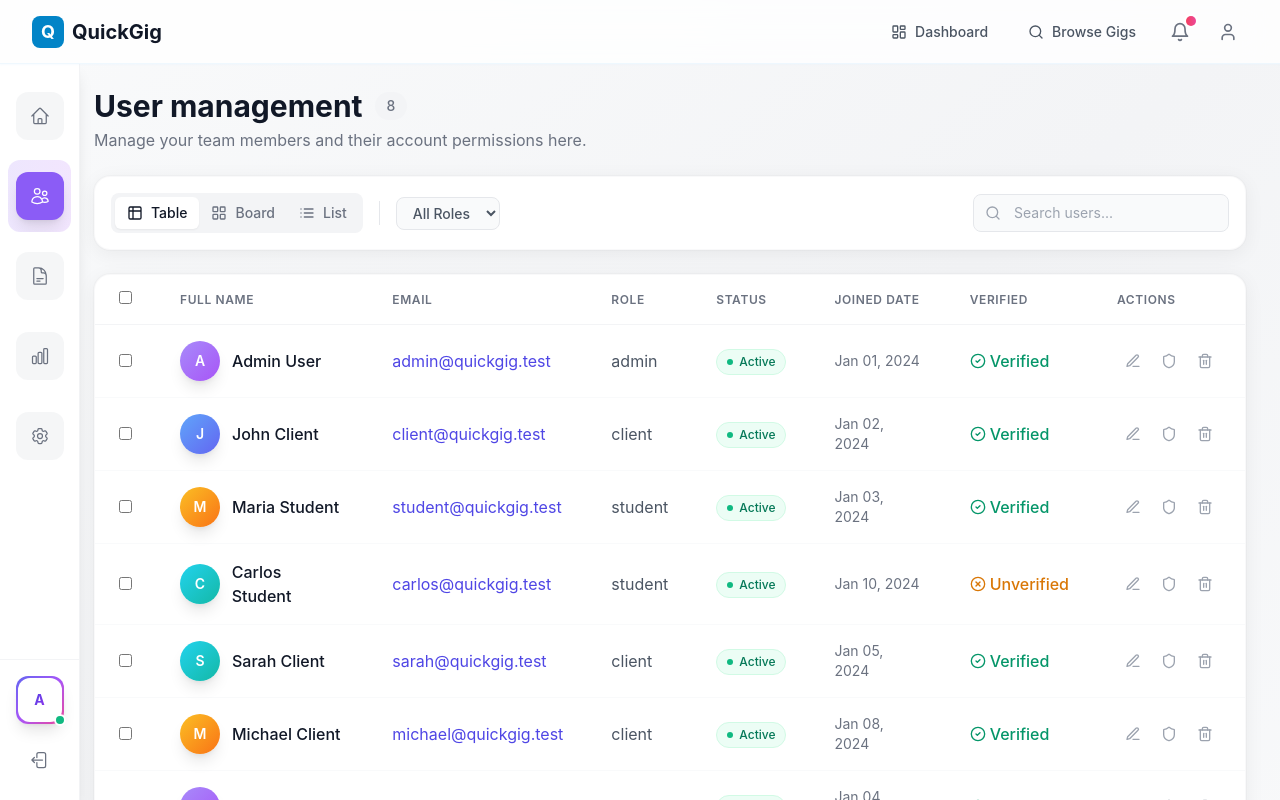
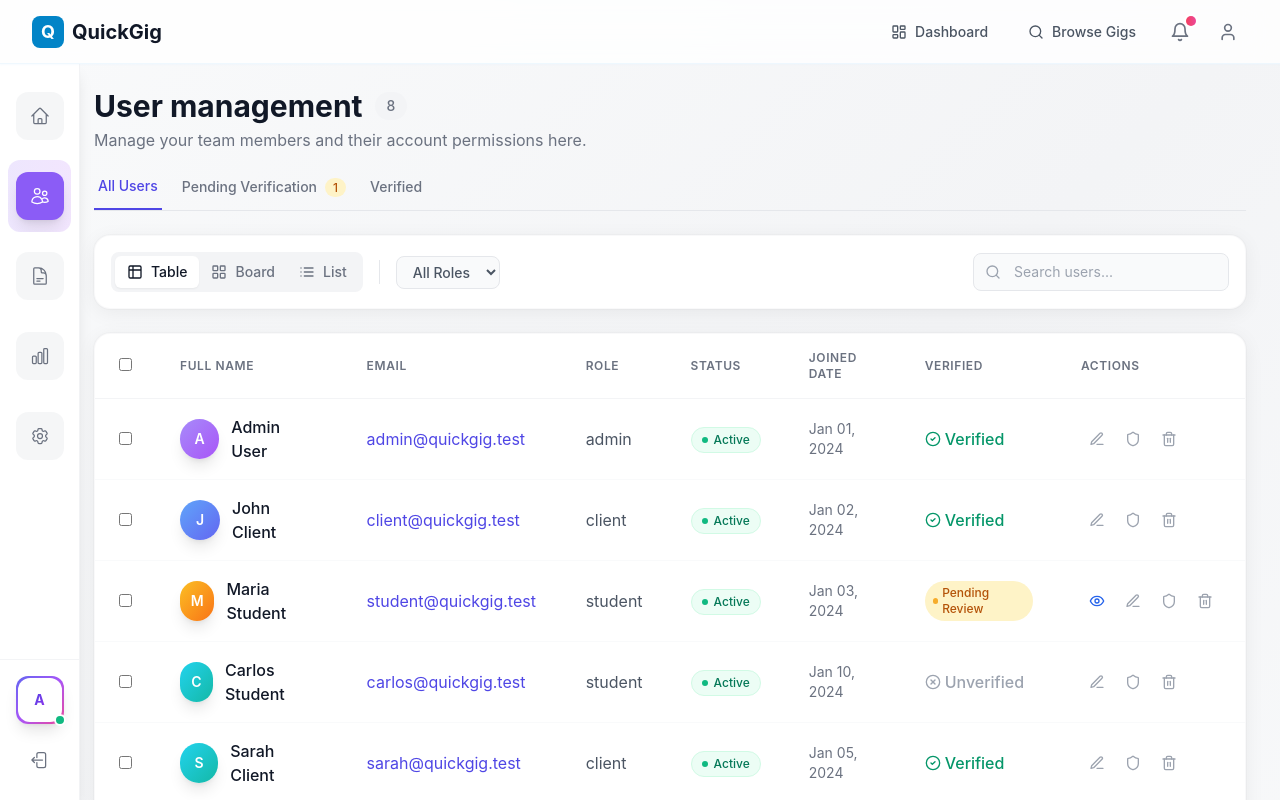
Before and after one commit to Style98k/Capstone, a React (Vite) app in the folder frontend/: page /admin/users in a window 1280 px wide. Shown: the top 800 px of the page. Built offline with nearby package versions, Linux system fonts and the light colour scheme.

Commit message:
update user management and student profile

```diff
--- a/frontend/src/App.jsx
+++ b/frontend/src/App.jsx
@@ -5,7 +5,7 @@ import { AuthProvider } from './hooks/useLocalAuth'
 function App() {
   return (
     <AuthProvider>
-      <BrowserRouter>
+      <BrowserRouter future={{ v7_startTransition: true, v7_relativeSplatPath: true }}>
         <AppRouter />
       </BrowserRouter>
     </AuthProvider>
--- a/frontend/src/pages/GigDetails.jsx
+++ b/frontend/src/pages/GigDetails.jsx
@@ -201,6 +201,8 @@ export default function GigDetails() {
 
           <input
             type="file"
+            name="attachments"
+            id="attachment-upload"
             ref={fileInputRef}
             className="hidden"
             multiple
@@ -283,6 +285,8 @@ export default function GigDetails() {
                       {isManagingAttachments && (
                         <input
                           type="checkbox"
+                          name={`remove-attachment-${idx}`}
+                          id={`remove-attachment-${idx}`}
                           className="h-3 w-3 rounded border-gray-300 text-primary-600 focus:ring-primary-500"
                           checked={checked}
                           onChange={(e) => {
@@ -309,6 +313,8 @@ export default function GigDetails() {
           <div className="mt-2 rounded-2xl border border-gray-200 dark:border-gray-700 bg-white/80 dark:bg-gray-900/60 px-4 py-3 sm:px-5 sm:py-4 shadow-sm hover:shadow-md focus-within:border-primary-300 focus-within:ring-1 focus-within:ring-primary-200 dark:focus-within:border-primary-500 dark:focus-within:ring-primary-800 transition-all">
             <Textarea
               label="Your Proposal"
+              name="proposal"
+              id="gig-proposal"
               value={proposal}
               onChange={(e) => setProposal(e.target.value)}
               placeholder="Tell the client why you're a great fit, your experience, and when you can start..."
--- a/frontend/src/pages/admin/ManageUsers.jsx
+++ b/frontend/src/pages/admin/ManageUsers.jsx
@@ -1,4 +1,4 @@
-import { useState } from 'react'
+import { useState, useEffect } from 'react'
 import { mockUsers } from '../../data/mockUsers'
 import Card from '../../components/UI/Card'
 import { motion, AnimatePresence } from 'framer-motion'
@@ -16,8 +16,11 @@ import {
   Trash2,
   CheckCircle2,
   XCircle,
-  Shield
+  Shield,
+  Eye
 } from 'lucide-react'
+import Modal from '../../components/UI/Modal'
+import Button from '../../components/UI/Button'
 
 // Avatar color palette
 const avatarColors = [
@@ -37,13 +40,39 @@ const getAvatarColor = (name) => {
 }
 
 export default function ManageUsers() {
-  const [users, setUsers] = useState(mockUsers)
+  const [users, setUsers] = useState(() => {
+    // Initial state setup with hardcoded pending status for Maria
+    return mockUsers.map(u => {
+      if (u.name === 'Maria Student') {
+        return { ...u, verificationStatus: 'pending', verified: false }
+      }
+      return { ...u, verificationStatus: u.verified ? 'verified' : 'unverified' }
+    })
+  })
+
   const [filter, setFilter] = useState('')
   const [roleFilter, setRoleFilter] = useState('all')
+  const [verificationTab, setVerificationTab] = useState('all') // 'all', 'pending', 'verified'
   const [currentPage, setCurrentPage] = useState(1)
   const [viewMode, setViewMode] = useState('table')
   const [itemsPerPage, setItemsPerPage] = useState(10)
   const [selectedUsers, setSelectedUsers] = useState([])
+
+  // Verification Modal State
+  const [isVerifyModalOpen, setIsVerifyModalOpen] = useState(false)
+  const [userToVerify, setUserToVerify] = useState(null)
+
+  // Load Logic
+  useEffect(() => {
+    const storedStatus = localStorage.getItem('verificationStatus')
+    if (storedStatus) {
+      setUsers(prev => prev.map(u =>
+        u.name === 'Maria Student'
+          ? { ...u, verificationStatus: storedStatus, verified: storedStatus === 'verified' }
+          : u
+      ))
+    }
+  }, [])
 
   const filteredUsers = users.filter(u => {
     const matchesSearch =
@@ -53,8 +82,50 @@ export default function ManageUsers() {
 
     const matchesRole = roleFilter === 'all' || u.role === roleFilter
 
-    return matchesSearch && matchesRole
+    // Verification Tab Filter
+    let matchesTab = true
+    if (verificationTab === 'pending') matchesTab = u.verificationStatus === 'pending'
+    if (verificationTab === 'verified') matchesTab = u.verificationStatus === 'verified'
+
+    return matchesSearch && matchesRole && matchesTab
   })
+
+  const pendingCount = users.filter(u => u.verificationStatus === 'pending').length
+
+  const handleOpenVerify = (user) => {
+    setUserToVerify(user)
+    setIsVerifyModalOpen(true)
+  }
+
+  const handleApproveVerify = () => {
+    if (!userToVerify) return
+
+    setUsers(prev => prev.map(u =>
+      u.id === userToVerify.id
+        ? { ...u, verificationStatus: 'verified', verified: true }
+        : u
+    ))
+
+    localStorage.setItem('verificationStatus', 'verified')
+    localStorage.setItem('studentNotification', 'Your ID has been approved!')
+    setIsVerifyModalOpen(false)
+    setUserToVerify(null)
+  }
+
+  const handleRejectVerify = () => {
+    if (!userToVerify) return
+
+    setUsers(prev => prev.map(u =>
+      u.id === userToVerify.id
+        ? { ...u, verificationStatus: 'unverified', verified: false }
+        : u
+    ))
+
+    localStorage.setItem('verificationStatus', 'unverified')
+    localStorage.setItem('studentNotification', 'ID Rejected. Please upload a clearer photo.')
+    setIsVerifyModalOpen(false)
+    setUserToVerify(null)
+  }
 
   // Pagination
   const totalPages = Math.ceil(filteredUsers.length / itemsPerPage)
@@ -102,6 +173,42 @@ export default function ManageUsers() {
           </p>
         </div>
       </motion.div>
+
+      {/* Tabs */}
+      <div className="flex gap-4 border-b border-gray-200 dark:border-gray-700">
+        <button
+          onClick={() => { setVerificationTab('all'); setCurrentPage(1); }}
+          className={`pb-3 px-1 text-sm font-medium transition-all relative ${verificationTab === 'all'
+            ? 'text-indigo-600 border-b-2 border-indigo-600'
+            : 'text-gray-500 hover:text-gray-700'
+            }`}
+        >
+          All Users
+        </button>
+        <button
+          onClick={() => { setVerificationTab('pending'); setCurrentPage(1); }}
+          className={`pb-3 px-1 text-sm font-medium transition-all relative ${verificationTab === 'pending'
+            ? 'text-indigo-600 border-b-2 border-indigo-600'
+            : 'text-gray-500 hover:text-gray-700'
+            }`}
+        >
+          Pending Verification
+          {pendingCount > 0 && (
+            <span className="ml-2 px-2 py-0.5 text-xs bg-amber-100 text-amber-700 rounded-full">
+              {pendingCount}
+            </span>
+          )}
+        </button>
+        <button
+          onClick={() => { setVerificationTab('verified'); setCurrentPage(1); }}
+          className={`pb-3 px-1 text-sm font-medium transition-all relative ${verificationTab === 'verified'
+            ? 'text-indigo-600 border-b-2 border-indigo-600'
+            : 'text-gray-500 hover:text-gray-700'
+            }`}
+        >
+          Verified
+        </button>
+      </div>
 
       {/* Toolbar */}
       <Card padding="p-4" delay={1}>
@@ -171,6 +278,8 @@ export default function ManageUsers() {
               <Search className="absolute left-3 top-1/2 -translate-y-1/2 w-4 h-4 text-gray-400" />
               <input
                 type="text"
+                name="search"
+                id="search-users"
                 placeholder="Search users..."
                 value={filter}
                 onChange={(e) => {
@@ -203,7 +312,12 @@ export default function ManageUsers() {
                   <thead>
                     <tr className="border-b border-gray-100">
                       <th className="text-left py-4 px-6 text-xs font-semibold text-gray-500 uppercase tracking-wider">
-                        <input type="checkbox" className="rounded border-gray-300 text-indigo-600 focus:ring-indigo-500" />
+                        <input
+                          type="checkbox"
+                          name="selectAll"
+                          id="select-all-users"
+                          className="rounded border-gray-300 text-indigo-600 focus:ring-indigo-500"
+                        />
                       </th>
                       <th className="text-left py-4 px-6 text-xs font-semibold text-gray-500 uppercase tracking-wider">
                         Full name
@@ -239,7 +353,12 @@ export default function ManageUsers() {
                           transition-colors duration-200 group"
                       >
                         <td className="py-4 px-6">
-                          <input type="checkbox" className="rounded border-gray-300 text-indigo-600 focus:ring-indigo-500" />
+                          <input
+                            type="checkbox"
+                            name={`selectUser-${user.id}`}
+                            id={`select-user-${user.id}`}
+                            className="rounded border-gray-300 text-indigo-600 focus:ring-indigo-500"
+                          />
                         </td>
                         <td className="py-4 px-6">
                           <div className="flex items-center gap-3">
@@ -285,7 +404,12 @@ export default function ManageUsers() {
                           }
                         </td>
                         <td className="py-4 px-6">
-                          {user.verified ? (
+                          {user.verificationStatus === 'pending' ? (
+                            <span className="px-2 py-1 bg-amber-100 text-amber-700 rounded-full text-xs font-medium inline-flex items-center gap-1">
+                              <span className="w-1.5 h-1.5 rounded-full bg-amber-500 animate-pulse"></span>
+                              Pending Review
+                            </span>
+                          ) : user.verified ? (
                             <span className="text-emerald-600 font-medium flex items-center gap-1">
                               <CheckCircle2 className="w-4 h-4" />
                               Verified
@@ -293,7 +417,7 @@ export default function ManageUsers() {
                           ) : (
                             <button
                               onClick={() => handleVerify(user.id)}
-                              className="text-amber-600 font-medium flex items-center gap-1 hover:text-amber-700 transition-colors"
+                              className="text-gray-400 font-medium flex items-center gap-1 hover:text-gray-600 transition-colors"
                             >
                               <XCircle className="w-4 h-4" />
                               Unverified
@@ -302,6 +426,17 @@ export default function ManageUsers() {
                         </td>
                         <td className="py-4 px-6">
                           <div className="flex items-center gap-1">
+                            {user.verificationStatus === 'pending' && (
+                              <motion.button
+                                whileHover={{ scale: 1.1 }}
+                                whileTap={{ scale: 0.95 }}
+                                onClick={() => handleOpenVerify(user)}
+                                className="p-2 text-blue-600 hover:bg-blue-50 rounded-lg transition-colors"
+                                title="Review Verification"
+                              >
+                                <Eye className="w-4 h-4" />
+                              </motion.button>
+                            )}
                             <motion.button
                               whileHover={{ scale: 1.1 }}
                               whileTap={{ scale: 0.95 }}
@@ -821,6 +956,58 @@ export default function ManageUsers() {
           </motion.div>
         )}
       </AnimatePresence>
+
+      {/* Verification Modal */}
+      <Modal
+        isOpen={isVerifyModalOpen}
+        onClose={() => setIsVerifyModalOpen(false)}
+        title="Verify Student Identity"
+        size="lg"
+      >
+        {userToVerify && (
+          <div className="space-y-6">
+            <div className="grid grid-cols-2 gap-4">
+              <div>
+                <label className="text-sm font-medium text-gray-500">Full Name</label>
+                <p className="text-lg font-bold text-gray-900">{userToVerify.name}</p>
+              </div>
+              <div>
+                <label className="text-sm font-medium text-gray-500">Student ID No.</label>
+                <p className="text-lg font-bold text-gray-900">
+                  {userToVerify.schoolId || '2024-001'}
+                </p>
+              </div>
+            </div>
+
+            <div>
+              <label className="text-sm font-medium text-gray-500 block mb-2">ID Photo</label>
+              <div className="rounded-xl overflow-hidden border border-gray-200 bg-gray-50">
+                <img
+                  src="https://placehold.co/600x400"
+                  alt="Student ID"
+                  className="w-full h-auto object-cover hover:scale-105 transition-transform duration-500"
+                />
+              </div>
+            </div>
+
+            <div className="flex items-center justify-end gap-3 pt-4 border-t border-gray-100">
+              <Button
+                variant="danger"
+                onClick={handleRejectVerify}
+                className="bg-red-50 text-red-600 hover:bg-red-100 border-none"
+              >
+                Reject
+              </Button>
+              <Button
+                onClick={handleApproveVerify}
+                className="bg-green-600 hover:bg-green-700 text-white"
+              >
+                Approve
+              </Button>
+            </div>
+          </div>
+        )}
+      </Modal>
     </motion.div>
   )
 }
--- a/frontend/src/pages/student/ProfileManagement.jsx
+++ b/frontend/src/pages/student/ProfileManagement.jsx
@@ -151,6 +151,8 @@ export default function ProfileManagement() {
 
                         <input
                             type="file"
+                            name="profilePhoto"
+                            id="profile-photo-upload"
                             ref={fileInputRef}
                             className="hidden"
                             accept="image/*"
@@ -357,6 +359,8 @@ export default function ProfileManagement() {
                         <input
                             key={isVerifyModalOpen ? 'open' : 'closed'}
                             type="file"
+                            name="schoolId"
+                            id="school-id-upload"
                             className="absolute inset-0 w-full h-full opacity-0 cursor-pointer"
                             accept="image/*"
                             onChange={handleIdFileChange}
```
Also changed, not shown: frontend/src/pages/auth/Login.jsx (+10 -1 lines), frontend/src/pages/auth/Register.jsx (+10 -8 lines).
